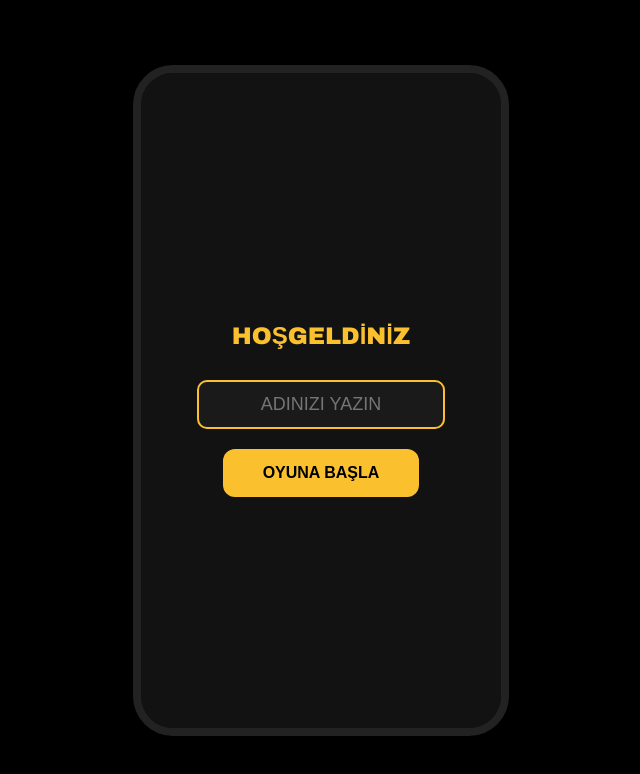
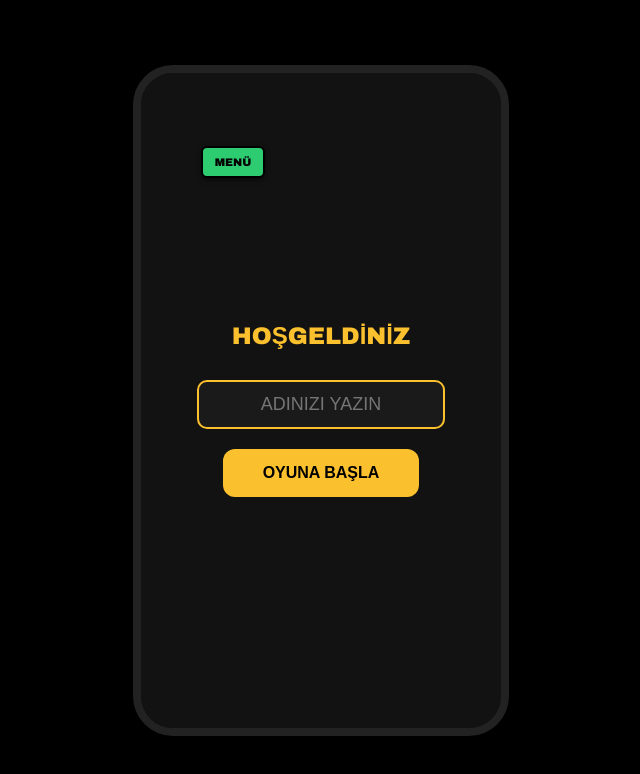
Before and after one commit to ACDIKILI/CARKIFELEK-Klasik, a plain HTML site: page index.html in a window 1280 px wide. Shown: the whole page, without its empty margins (319-959 px from the left). Drawn offline with Linux system fonts and the light colour scheme.

Commit message:
Update index.html

```diff
--- a/index.html
+++ b/index.html
@@ -63,10 +63,37 @@
 
         @keyframes pulse { 0%, 100% { transform: translateX(-50%) scale(1); } 50% { transform: translateX(-50%) scale(1.05); } }
     </style>
+
+<style>
+  .menu-don-btn {
+    position: absolute;
+    top: 73px;  /* Saatin altına inmesi için 15'ten 55'e çıkardık */
+    left: 60px; /* Kenardan biraz daha açtık */
+    width: 60px;
+    height: 28px;
+    background-color: #2ecc71;
+    border: 2px solid #000000;
+    color: black;
+    font-weight: bold;
+    font-size: 11px;
+    border-radius: 6px;
+    display: flex;
+    align-items: center;
+    justify-content: center;
+    cursor: pointer;
+    z-index: 10000; /* En üstte kalması garantilendi */
+    text-decoration: none;
+    box-shadow: 0 2px 5px rgba(0,0,0,0.5);
+}
+</style>
+
 </head>
 <body>
 
 <div class="phone-frame">
+
+<a href="https://acdikili.github.io/ACDgames/" class="menu-don-btn">MENÜ</a>
+
     <div id="login-screen">
         <h2 style="color:#fbc02d; margin-bottom:30px;">HOŞGELDİNİZ</h2>
         <input type="text" id="player-name-input" class="login-input" placeholder="ADINIZI YAZIN" maxlength="12">
```
